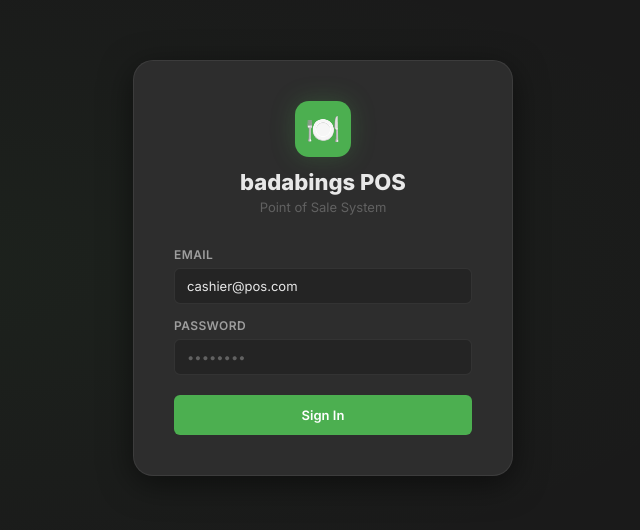
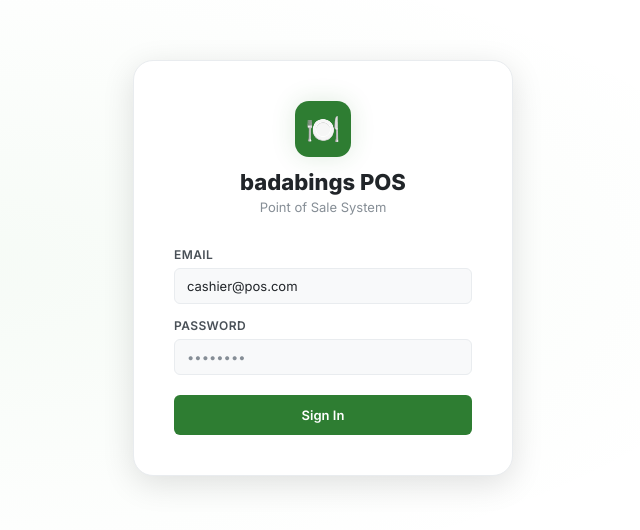
Before and after one commit to Xeph19/badabings, a React (Vite) app in the folder pos-frontend/: page / in a window 1280 px wide. Shown: the part 132-662 px from the top of the page, without its empty margins (317-957 px from the left). Built offline with nearby package versions, Linux system fonts and the light colour scheme; no server answers.

Commit message:
Update design tokens to light theme with white backgrounds

```diff
--- a/pos-frontend/src/index.css
+++ b/pos-frontend/src/index.css
@@ -2,30 +2,30 @@
 
 /* ── Design Tokens ─────────────────────────────────────── */
 :root {
-  --bg-base:        #1a1a1a;
-  --bg-surface:     #242424;
-  --bg-card:        #2d2d2d;
-  --bg-card-hover:  #353535;
-  --bg-sidebar:     #1e1e1e;
-  --bg-ticket:      #1e1e1e;
+  --bg-base:        #ffffff;
+  --bg-surface:     #f8f9fa;
+  --bg-card:        #ffffff;
+  --bg-card-hover:  #f1f3f5;
+  --bg-sidebar:     #f8f9fa;
+  --bg-ticket:      #ffffff;
 
-  --accent:         #4caf50;
-  --accent-hover:   #43a047;
-  --accent-dark:    #388e3c;
-  --accent-glow:    rgba(76, 175, 80, 0.25);
+  --accent:         #2e7d32;
+  --accent-hover:   #1b5e20;
+  --accent-dark:    #1b5e20;
+  --accent-glow:    rgba(46, 125, 50, 0.15);
 
-  --text-primary:   #e8e8e8;
-  --text-secondary: #9e9e9e;
-  --text-muted:     #616161;
+  --text-primary:   #212529;
+  --text-secondary: #495057;
+  --text-muted:     #868e96;
   --text-inverse:   #ffffff;
 
-  --border:         rgba(255,255,255,0.07);
-  --border-accent:  rgba(76,175,80,0.4);
+  --border:         #e9ecef;
+  --border-accent:  rgba(46, 125, 50, 0.3);
 
-  --danger:         #ef5350;
-  --danger-hover:   #e53935;
-  --warning:        #ffa726;
-  --info:           #42a5f5;
+  --danger:         #d32f2f;
+  --danger-hover:   #c62828;
+  --warning:        #f57c00;
+  --info:           #1976d2;
 
   --sidebar-width:  220px;
   --ticket-width:   320px;
@@ -36,9 +36,9 @@
   --radius-lg:  14px;
   --radius-xl:  20px;
 
-  --shadow-sm:  0 2px 8px rgba(0,0,0,0.3);
-  --shadow-md:  0 4px 16px rgba(0,0,0,0.4);
-  --shadow-lg:  0 8px 32px rgba(0,0,0,0.5);
+  --shadow-sm:  0 2px 8px rgba(0,0,0,0.06);
+  --shadow-md:  0 4px 16px rgba(0,0,0,0.08);
+  --shadow-lg:  0 8px 32px rgba(0,0,0,0.12);
 
   --transition: 0.18s ease;
 }
@@ -135,7 +135,7 @@ input, select, textarea { font-family: inherit; }
 .nav-item:hover { background: var(--bg-card); color: var(--text-primary); }
 .nav-item.active {
   color: var(--accent);
-  background: rgba(76,175,80,0.08);
+  background: rgba(46,125,50,0.08);
 }
 .nav-item.active::before {
   content: '';
```
